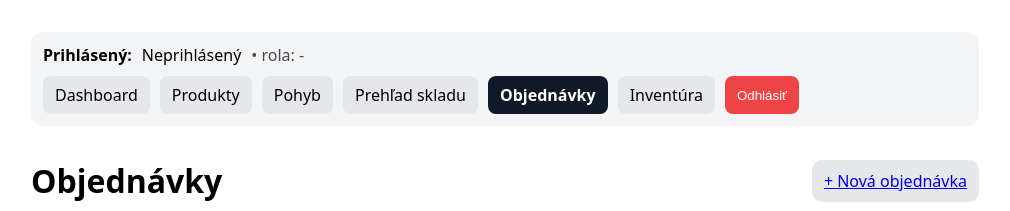
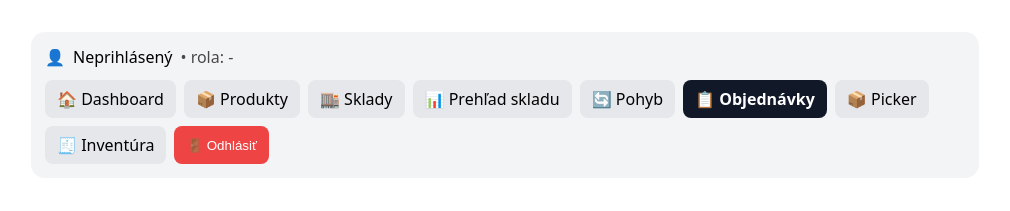
Before and after one commit to jakubmichvocik-ui/sklad-app, a Next.js app: page /orders in a window 1280 px wide. Shown: the top 211 px of the page, without its empty margins (135-1145 px from the left). Built offline with nearby package versions, Linux system fonts and the light colour scheme; no server answers; the database is empty.

Commit message:
Full TopBar with navigation + active highlight

```diff
--- a/components/TopBar.tsx
+++ b/components/TopBar.tsx
@@ -42,7 +42,9 @@ export default function TopBar() {
   const isAdmin = role === "admin";
 
   function linkStyle(path: string) {
-    const active = pathname === path || pathname.startsWith(path + "/");
+    const active =
+      pathname === path || pathname.startsWith(path + "/");
+
     return {
       padding: "8px 12px",
       borderRadius: 8,
@@ -50,6 +52,7 @@ export default function TopBar() {
       background: active ? "#111827" : "#e5e7eb",
       color: active ? "white" : "black",
       fontWeight: active ? 600 : 500,
+      transition: "0.2s",
     };
   }
 
@@ -57,52 +60,62 @@ export default function TopBar() {
     <div
       style={{
         display: "flex",
-        gap: 10,
+        gap: 12,
         flexWrap: "wrap",
         alignItems: "center",
         justifyContent: "space-between",
-        padding: 12,
-        borderRadius: 12,
+        padding: 14,
+        borderRadius: 14,
         background: "#f3f4f6",
       }}
     >
       {/* USER INFO */}
-      <div style={{ display: "flex", gap: 10, flexWrap: "wrap", alignItems: "center" }}>
-        <strong>Prihlásený:</strong>
+      <div style={{ display: "flex", gap: 8, alignItems: "center", flexWrap: "wrap" }}>
+        <strong>👤</strong>
         <span>{loading ? "Načítavam…" : email}</span>
-        <span style={{ opacity: 0.7 }}>• rola: {loading ? "…" : role}</span>
+        <span style={{ opacity: 0.7 }}>
+          • rola: {loading ? "…" : role}
+        </span>
       </div>
 
-      {/* NAV */}
-      <div style={{ display: "flex", gap: 10, flexWrap: "wrap" }}>
+      {/* NAVIGATION */}
+      <div style={{ display: "flex", gap: 8, flexWrap: "wrap" }}>
         {isAdmin && (
           <a href="/admin/users" style={linkStyle("/admin")}>
-            Admin
+            🔐 Admin
           </a>
         )}
 
         <a href="/dashboard" style={linkStyle("/dashboard")}>
-          Dashboard
+          🏠 Dashboard
         </a>
 
         <a href="/products" style={linkStyle("/products")}>
-          Produkty
+          📦 Produkty
+        </a>
+
+        <a href="/warehouses" style={linkStyle("/warehouses")}>
+          🏬 Sklady
+        </a>
+
+        <a href="/stock" style={linkStyle("/stock")}>
+          📊 Prehľad skladu
         </a>
 
         <a href="/move" style={linkStyle("/move")}>
-          Pohyb
-        </a>
-
-        <a href="/stock" style={linkStyle("/stock")}>
-          Prehľad skladu
+          🔄 Pohyb
         </a>
 
         <a href="/orders" style={linkStyle("/orders")}>
-          Objednávky
+          📋 Objednávky
+        </a>
+
+        <a href="/picker" style={linkStyle("/picker")}>
+          📦 Picker
         </a>
 
         <a href="/inventory" style={linkStyle("/inventory")}>
-          Inventúra
+          🧾 Inventúra
         </a>
 
         <button
@@ -116,7 +129,7 @@ export default function TopBar() {
             cursor: "pointer",
           }}
         >
-          Odhlásiť
+          🚪 Odhlásiť
         </button>
       </div>
     </div>
```
